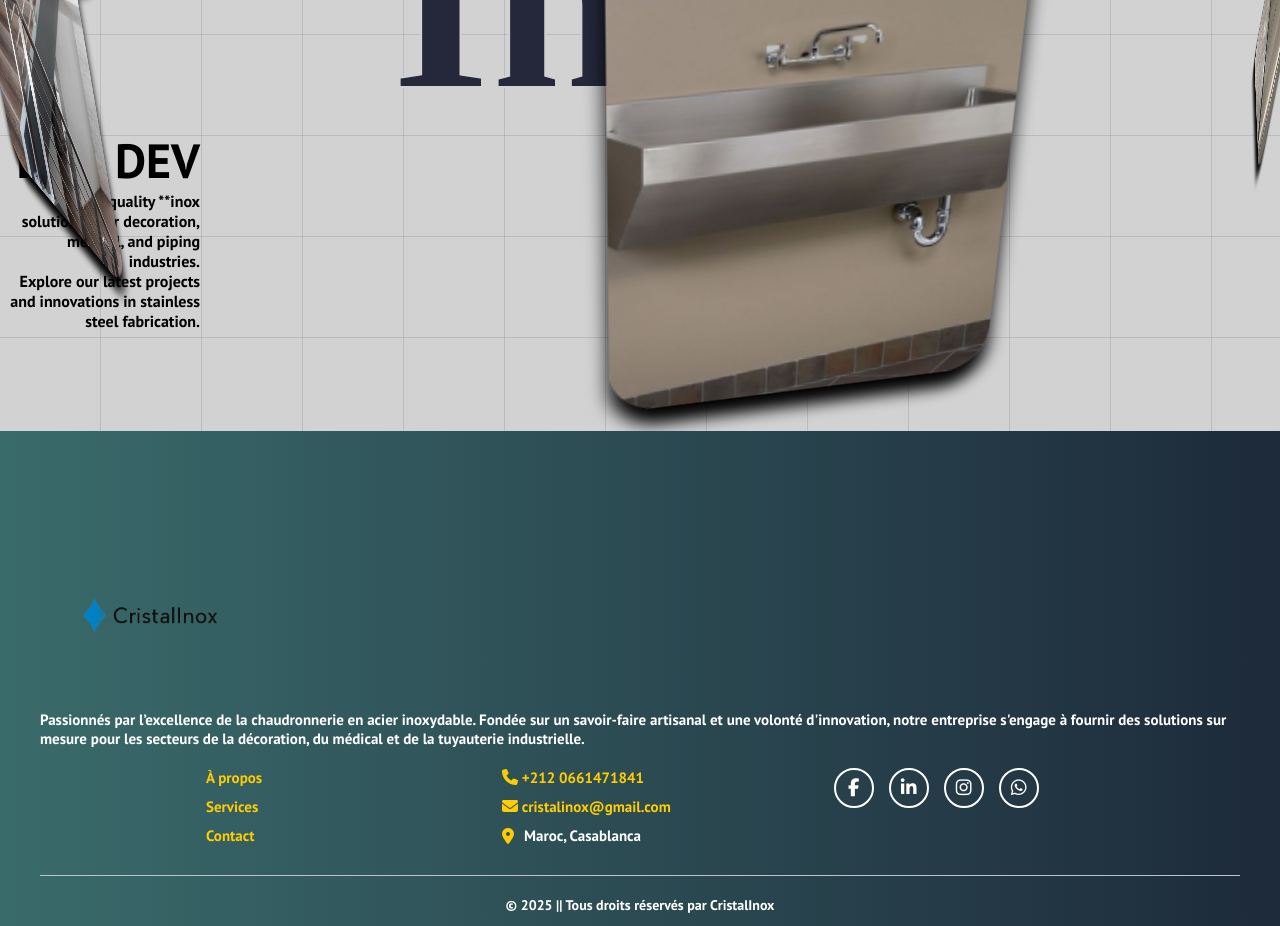
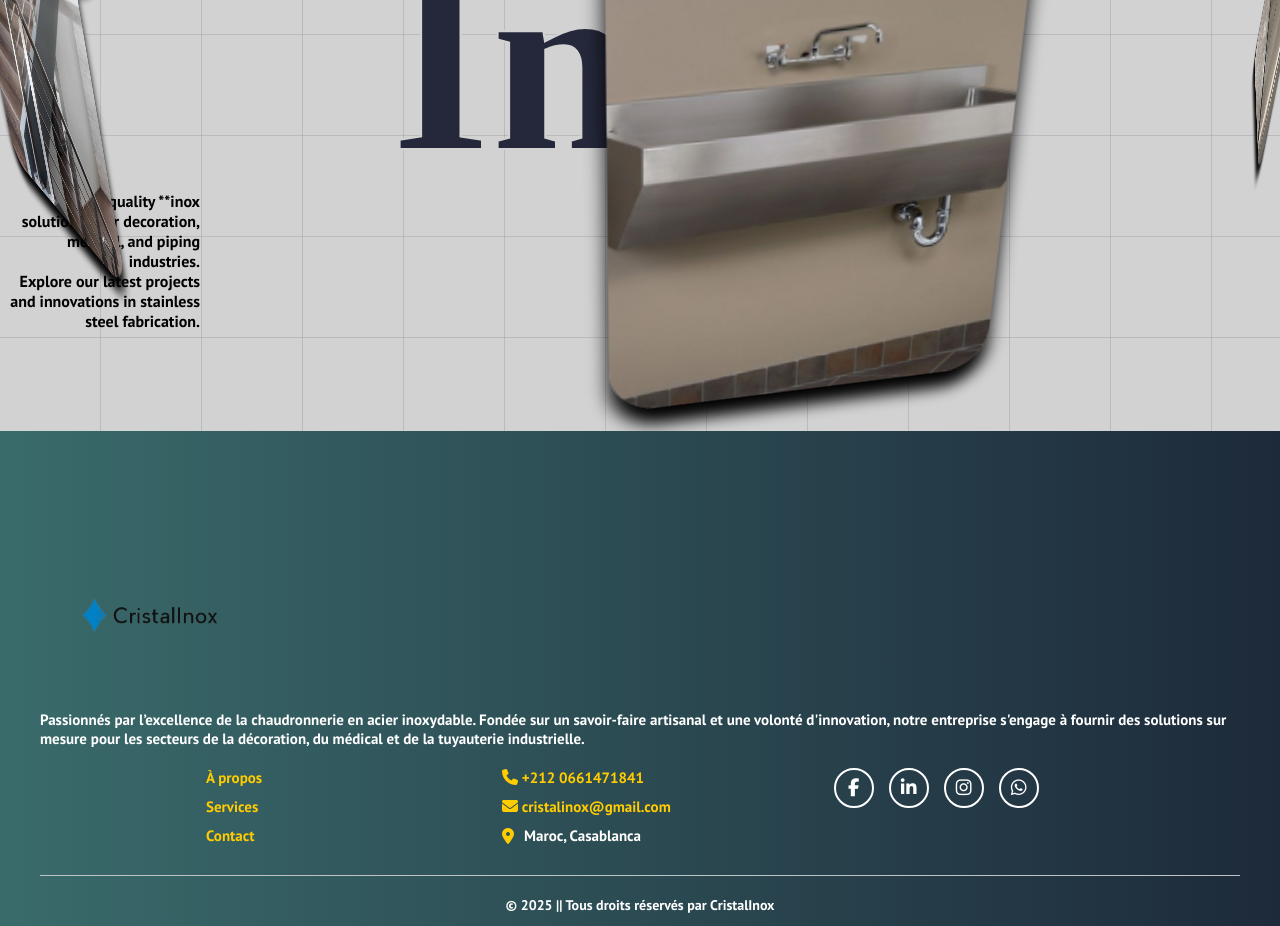
Before and after one commit to Youssefassad0/cristalinox3version, a React (Create React App) app: page / in a window 1280 px wide. Shown: the part 2640-3566 px from the top of the page. Built offline with nearby package versions, Linux system fonts and the light colour scheme; the HTML template or start-up script is replaced by a standard one; a web font is replaced by a local one.

Commit message:
remove title

```diff
--- a/src/components/Sliders/Slider.jsx
+++ b/src/components/Sliders/Slider.jsx
@@ -26,7 +26,7 @@ function Slider() {
         <div className="content">
           <h1 data-content="Cristal Inox">Cristal Inox</h1>
           <div className="author">
-            <h2>LUN DEV</h2>
+
             <p>
     High-quality **inox solutions** for <b>decoration, medical, and piping</b> industries.
   </p>
```
